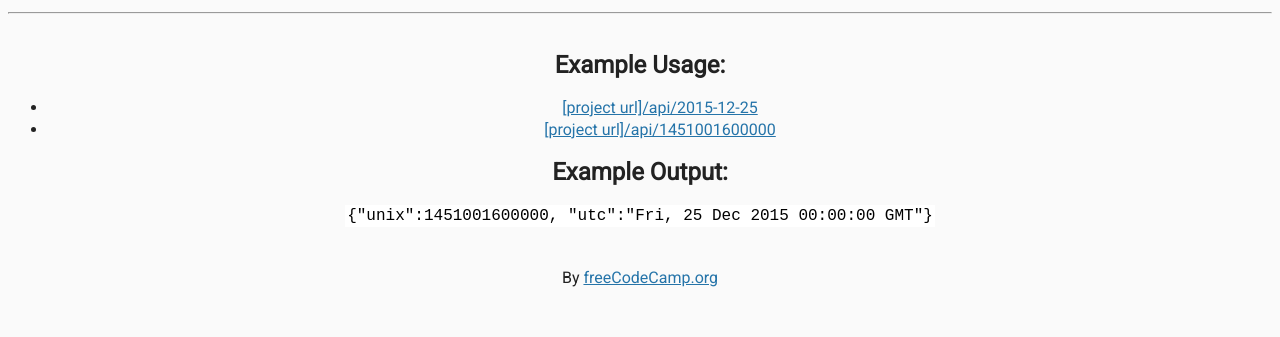
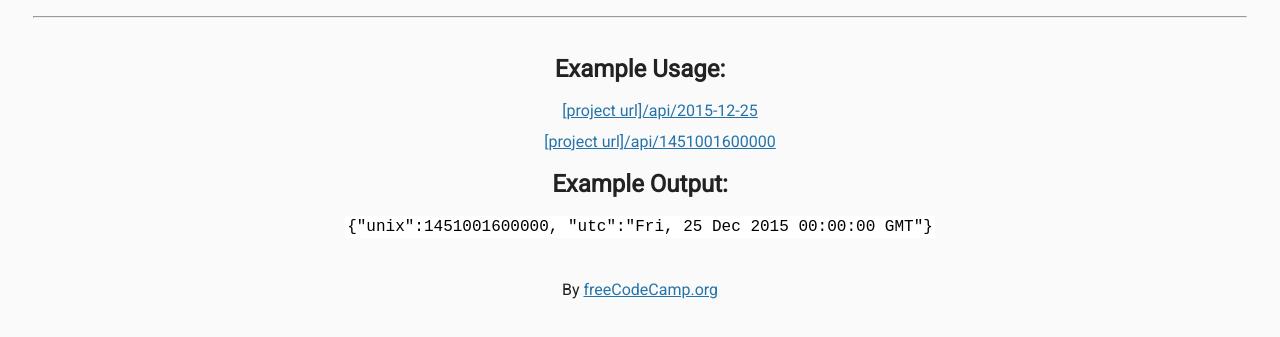
Before and after one commit to lyfasm/fcc-TimeStamp, a website: page views/index.html in a window 1280 px wide. Shown: the part 53-390 px from the top of the page. Drawn offline with Linux system fonts and the light colour scheme; files that its build step writes are made by us from their sources.

Commit message:
Update style.css

```diff
--- a/public/style.css
+++ b/public/style.css
@@ -16,6 +16,10 @@ h3 {
   margin-top: 30px;
 }
 
+hr {
+	margin: 25px;
+}
+
 .footer {
 	margin-top: 40px;
 }
@@ -27,6 +31,14 @@ code {
   background-color: #fff;
 }
 
+ul {
+	list-style-type: none;
+}
+
+li {
+  margin-bottom: 0.5em;
+}
+
 a {
 	color: #2574A9;
 }
```
